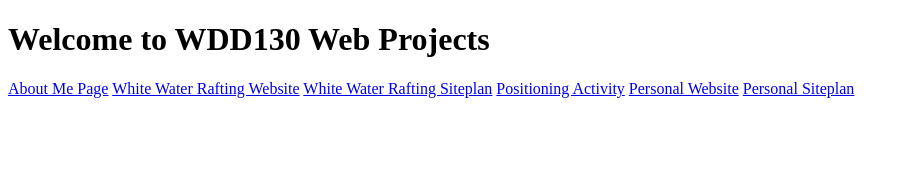
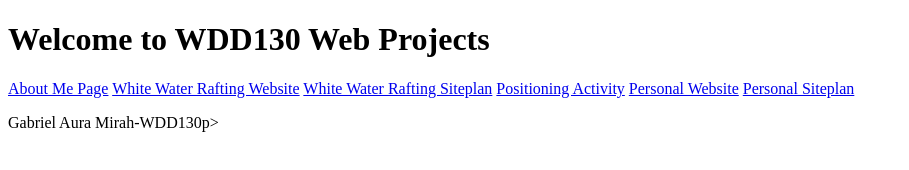
Before and after one commit to webdevelopersinkenya/wdd130, a plain HTML site: page index.html in a window 1280 px wide. Shown: the whole page, without its empty margins (0-909 px from the left). Drawn offline with Linux system fonts and the light colour scheme.

Commit message:
Added  a name in WDD130

```diff
--- a/index.html
+++ b/index.html
@@ -16,5 +16,6 @@
   <a href="#">Personal Website</a>
   <a href="#">Personal Siteplan</a>
 </nav>
+<p>Gabriel  Aura Mirah-WDD130</body>p>
 </body>
 </html>
```
